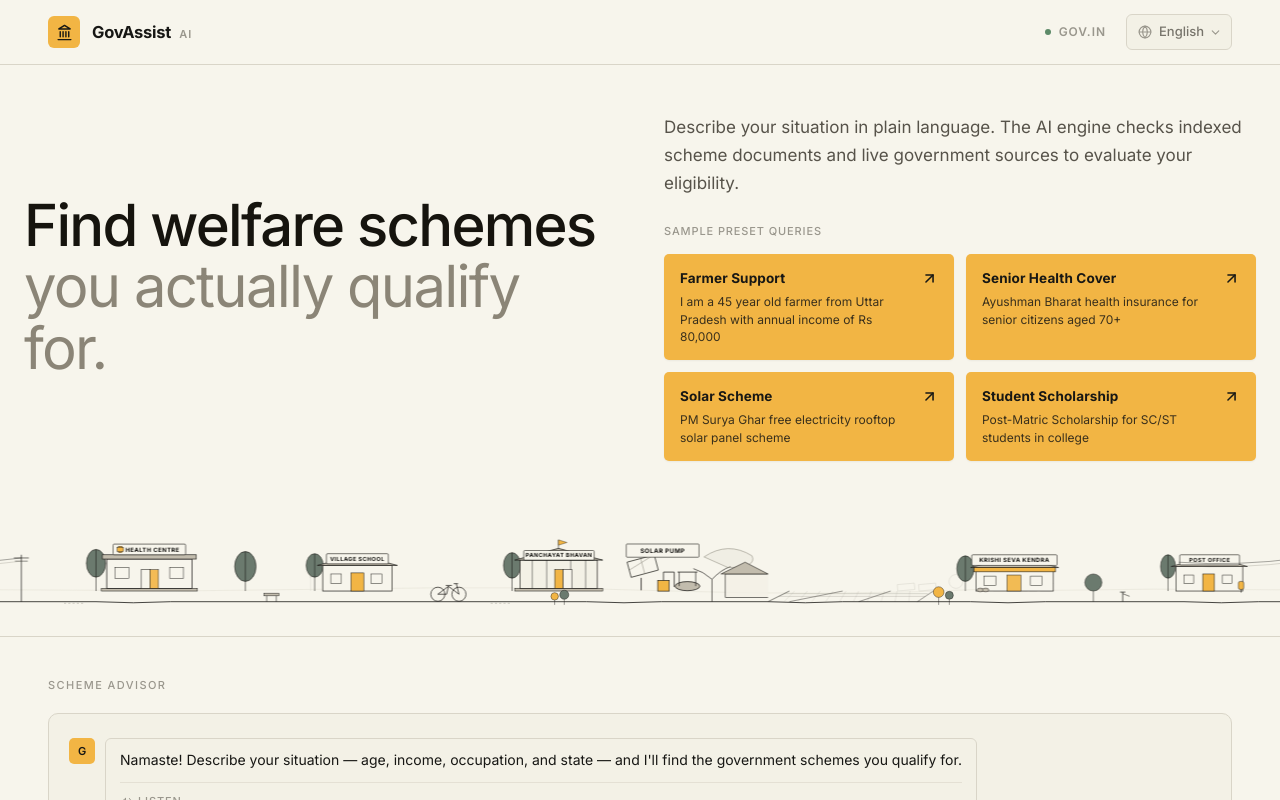
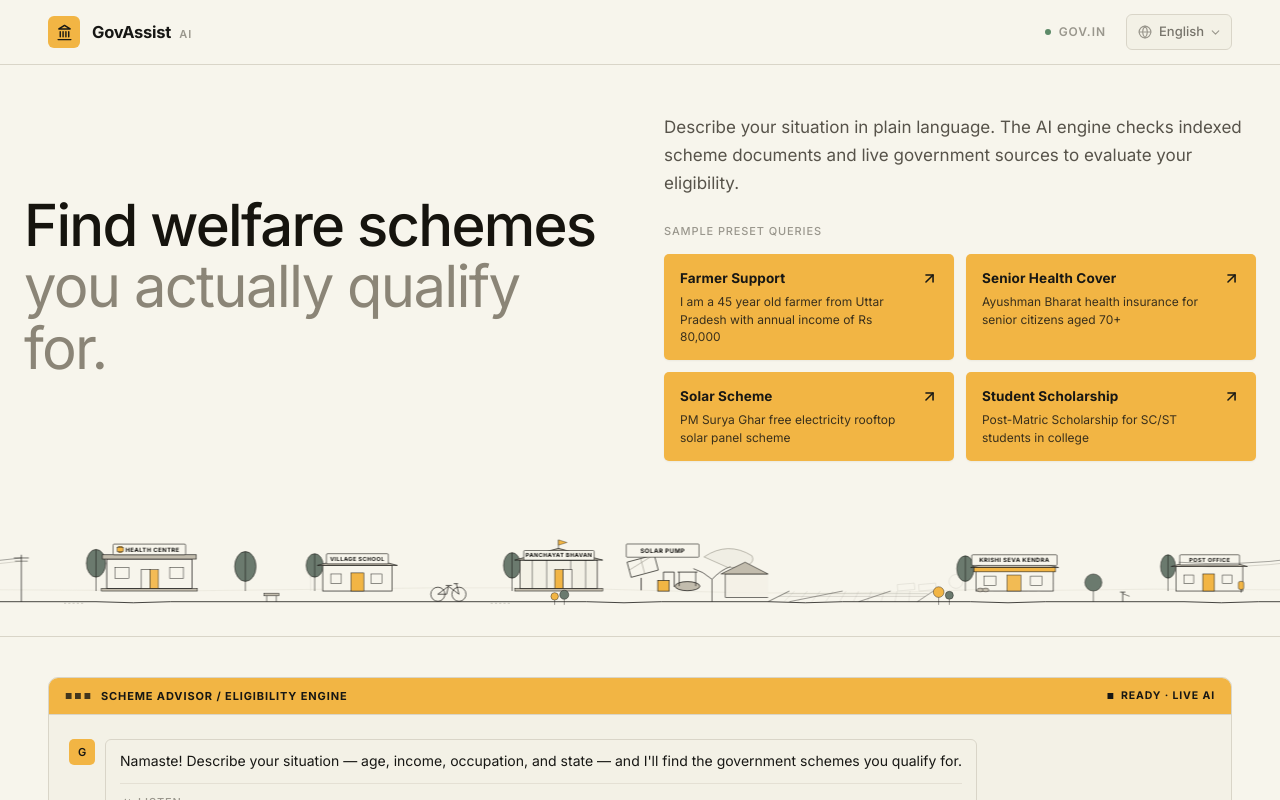
Before and after one commit to vgarg05/Government-Scheme-Discovery-Eligibility-Assistant, a React (Vite) app in the folder frontend/: page / in a window 1280 px wide. Shown: the top 800 px of the page. Built offline with nearby package versions, Linux system fonts and the light colour scheme.

Commit message:
feat: added top orange header strip (SCHEME ADVISOR / ELIGIBILITY ENGINE) to ChatBox panel

```diff
--- a/frontend/src/components/ChatBox.jsx
+++ b/frontend/src/components/ChatBox.jsx
@@ -269,11 +269,6 @@
         paddingBottom: '48px',
       }}
     >
-      {/* Section label */}
-      <p className="label-meta" style={{ marginBottom: '20px', color: 'var(--text-muted)' }}>
-        Scheme Advisor
-      </p>
-
       {/* Chat panel */}
       <div
         style={{
@@ -286,6 +281,33 @@
           background: 'var(--surface)',
         }}
       >
+        {/* Top Orange Header Strip (Matching Reference Image) */}
+        <div
+          style={{
+            background: 'var(--accent)',
+            color: '#171714',
+            padding: '10px 16px',
+            borderBottom: '1px solid var(--border)',
+            display: 'flex',
+            alignItems: 'center',
+            justifyContent: 'space-between',
+            fontSize: '11px',
+            fontWeight: 700,
+            letterSpacing: '0.08em',
+            textTransform: 'uppercase',
+            userSelect: 'none',
+          }}
+        >
+          <div style={{ display: 'flex', alignItems: 'center', gap: '8px' }}>
+            <span style={{ fontSize: '8px', opacity: 0.8, letterSpacing: '2px' }}>■■■</span>
+            <span>SCHEME ADVISOR / ELIGIBILITY ENGINE</span>
+          </div>
+
+          <div className="hidden sm:flex items-center gap-1.5" style={{ fontSize: '10.5px', fontWeight: 650 }}>
+            <span style={{ fontSize: '8px', color: '#171714' }}>■</span>
+            <span>READY &middot; LIVE AI</span>
+          </div>
+        </div>
 
         {/* Message list */}
         <div
```
